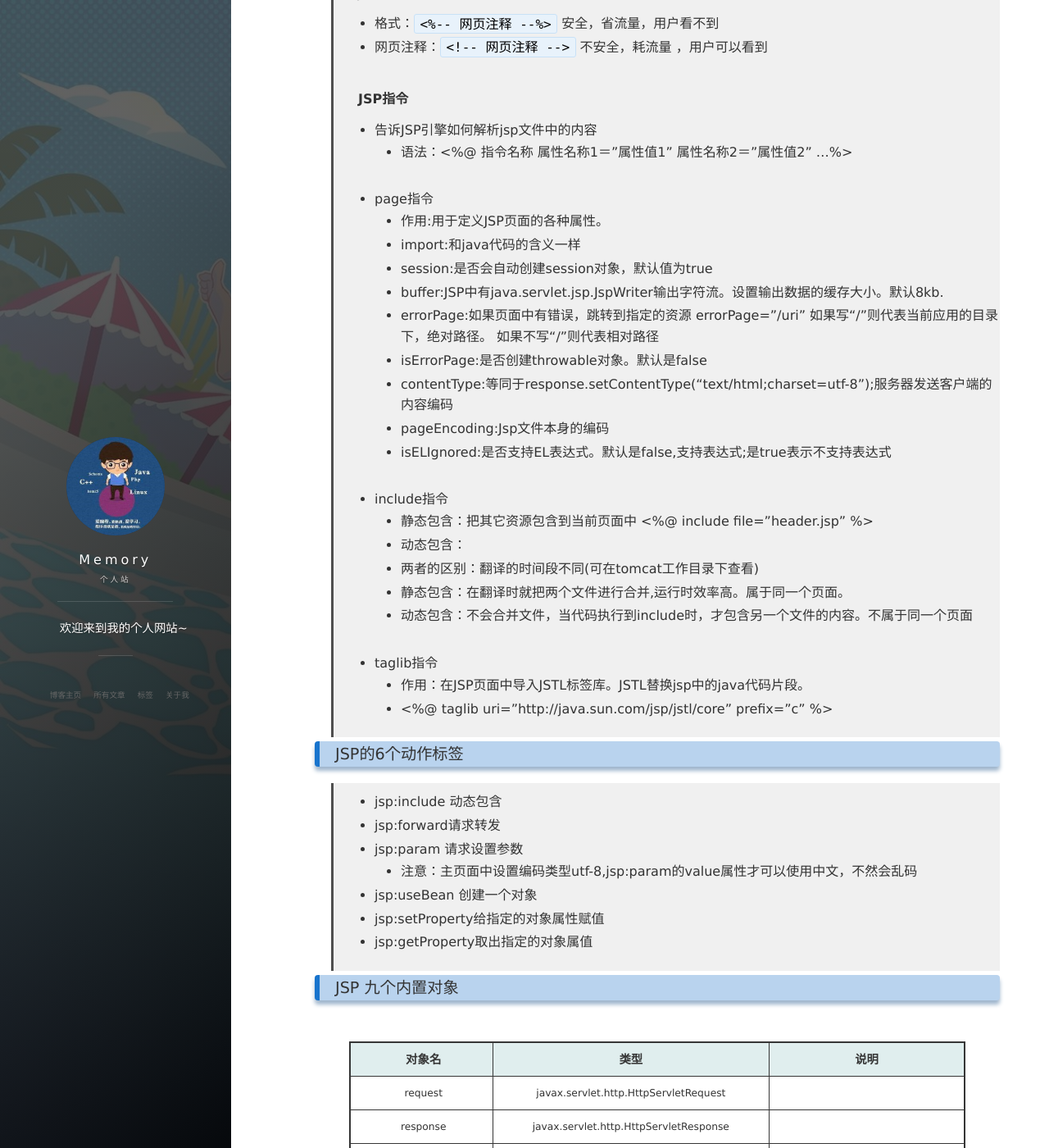
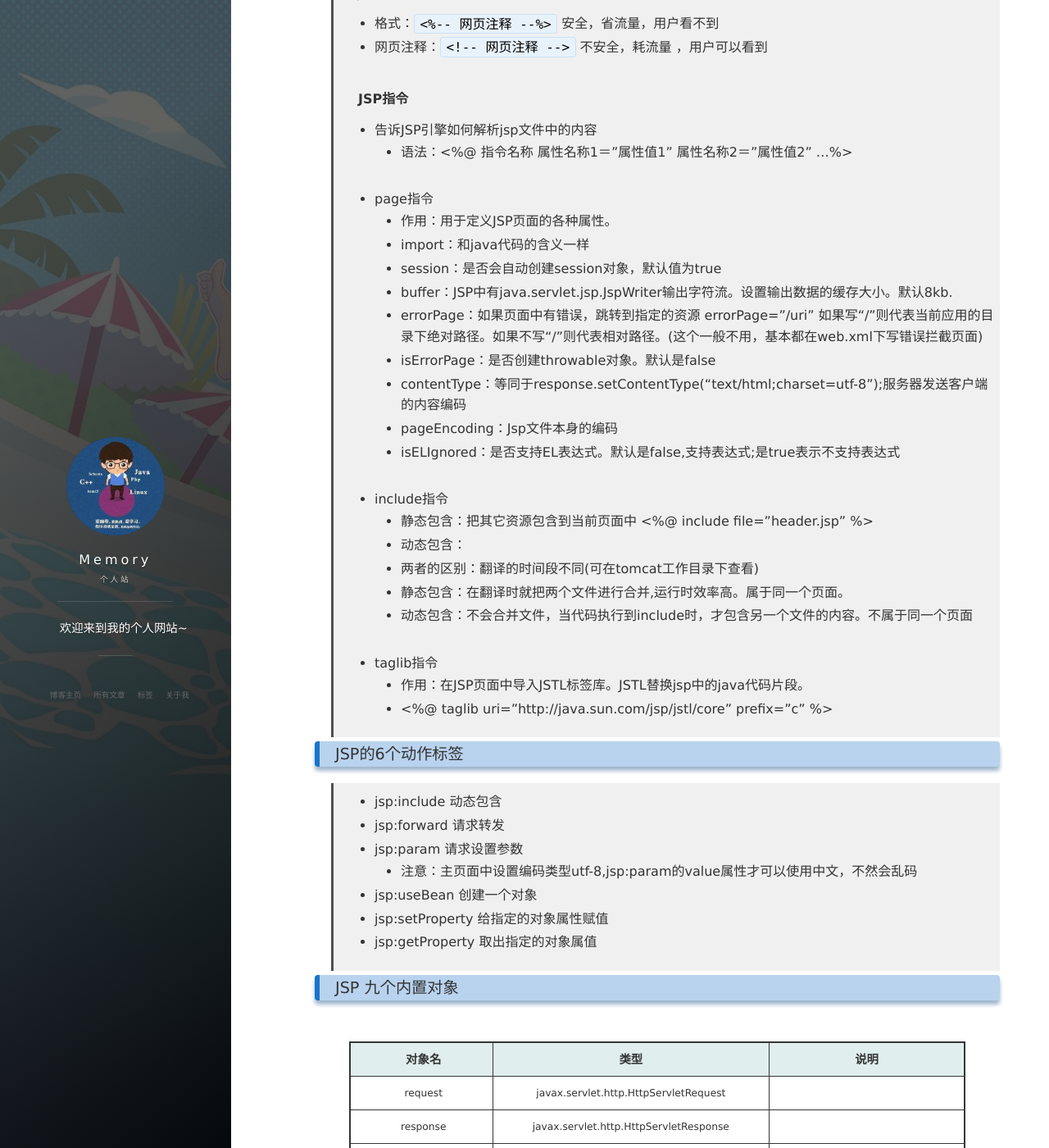
Before and after one commit to dhshenc/dhshenc.github.io, a Jekyll site: the page built from _posts/2019-09-02-JSP基本使用.md, in a window 1280 px wide and 1400 px high, scrolled down 1792 px. Shown: the whole window at 82% size. Built offline with Jekyll 4.4.1, drawn with Linux system fonts in a browser that asks for light colours; nearby versions of some CDN libraries; comment, search, counter and statistics services are not loaded.

Commit message:
修改JSP

```diff
--- a/_posts/2019-09-02-JSP基本使用.md
+++ b/_posts/2019-09-02-JSP基本使用.md
@@ -71,15 +71,15 @@
 >   - 语法：<%@ 指令名称 属性名称1＝"属性值1" 属性名称2＝"属性值2" ...%>
 
 > * page指令
->   - 作用:用于定义JSP页面的各种属性。
->   - import:和java代码的含义一样
->   - session:是否会自动创建session对象，默认值为true
->   - buffer:JSP中有java.servlet.jsp.JspWriter输出字符流。设置输出数据的缓存大小。默认8kb.
->   - errorPage:如果页面中有错误，跳转到指定的资源 errorPage="/uri" 如果写“/”则代表当前应用的目录 下，绝对路径。  如果不写“/”则代表相对路径
->   - isErrorPage:是否创建throwable对象。默认是false
->   - contentType:等同于response.setContentType("text/html;charset=utf-8");服务器发送客户端的内容编码
->   - pageEncoding:Jsp文件本身的编码
->   - isELIgnored:是否支持EL表达式。默认是false,支持表达式;是true表示不支持表达式
+>   - 作用：用于定义JSP页面的各种属性。
+>   - import：和java代码的含义一样
+>   - session：是否会自动创建session对象，默认值为true
+>   - buffer：JSP中有java.servlet.jsp.JspWriter输出字符流。设置输出数据的缓存大小。默认8kb.
+>   - errorPage：如果页面中有错误，跳转到指定的资源 errorPage="/uri" 如果写“/”则代表当前应用的目录下绝对路径。如果不写“/”则代表相对路径。(这个一般不用，基本都在web.xml下写错误拦截页面)
+>   - isErrorPage：是否创建throwable对象。默认是false
+>   - contentType：等同于response.setContentType("text/html;charset=utf-8");服务器发送客户端的内容编码
+>   - pageEncoding：Jsp文件本身的编码
+>   - isELIgnored：是否支持EL表达式。默认是false,支持表达式;是true表示不支持表达式
 
 > * include指令
 >   - 静态包含：把其它资源包含到当前页面中 <%@ include file="header.jsp" %>
@@ -95,12 +95,12 @@
 ### JSP的6个动作标签
 
 > * jsp:include 动态包含
-> * jsp:forward请求转发
+> * jsp:forward 请求转发
 > * jsp:param 请求设置参数
 >   - 注意：主页面中设置编码类型utf-8,jsp:param的value属性才可以使用中文，不然会乱码
 > * jsp:useBean 创建一个对象
-> * jsp:setProperty给指定的对象属性赋值
-> * jsp:getProperty取出指定的对象属值
+> * jsp:setProperty 给指定的对象属性赋值
+> * jsp:getProperty 取出指定的对象属值
 
 ### JSP 九个内置对象
 
```
